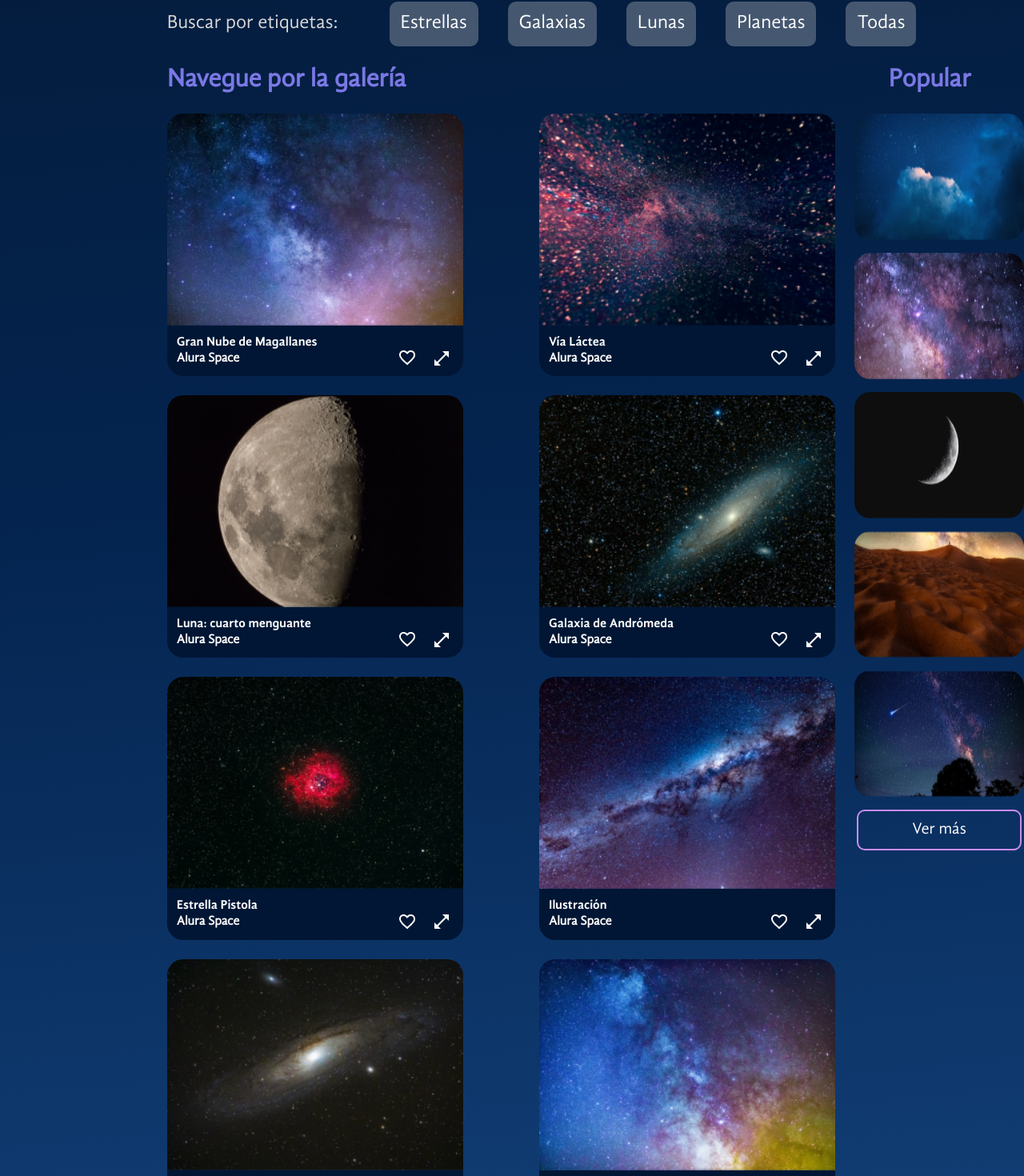
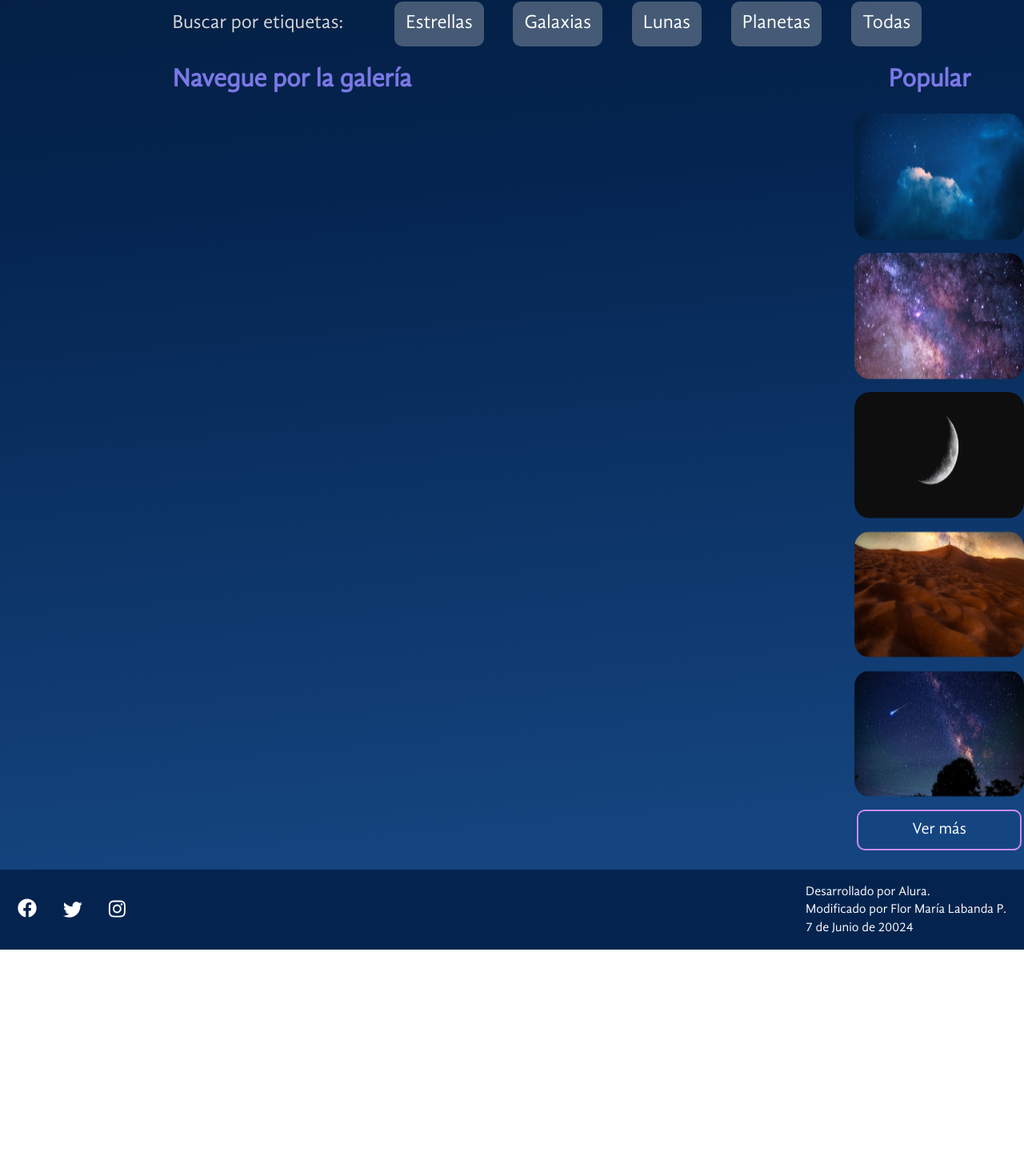
Before and after one commit to Mariq12/space-app-vite-hooks, a React (Vite) app: page / in a window 1280 px wide. Shown: the part 614-2084 px from the top of the page at 80% size. After the commit the page ends 1801 px from the top, so only its background shows below. Built offline with nearby package versions, Linux system fonts and the light colour scheme.

Commit message:
Eliminación del json de fotos

```diff
--- a/src/App.jsx
+++ b/src/App.jsx
@@ -5,7 +5,6 @@ import Sidebar from "./components/sidebar/Sidebar";
 import Banner from "./components/banner/Banner";
 import banner from "./assets/banner.png";
 import Gallery from "./components/gallery/Gallery";
-import photos from "./photos.json";
 import ModalZoom from "./components/modalZoom/ModalZoom";
 import { useState } from "react";
 import Footer from "./components/footer/Footer";
@@ -40,7 +39,7 @@ const GalleryContent = styled.section`
 
 const App = () => {
   const [filter, setFilter] = useState('');
-  const [photosGallery, setPhotosGallery] = useState(photos);
+  const [photosGallery, setPhotosGallery] = useState([]);
   const [selectedPhoto, setSelectedPhoto] = useState(null);
 
   const toggleFavorite = (photo) => {
--- a/src/photos.json
+++ /dev/null
@@ -1,72 +0,0 @@
-[
-  {
-    "titulo": "Gran Nube de Magallanes",
-    "fuente": "Alura Space",
-    "path": "/img/gallery/foto-1.png",
-    "id": "1",
-    "tagId": 2
-  },
-  {
-    "titulo": "Vía Láctea",
-    "fuente": "Alura Space",
-    "path": "/img/gallery/foto-2.png",
-    "id": "2",
-    "tagId": 2
-  },
-  {
-    "titulo": "Luna: cuarto menguante",
-    "fuente": "Alura Space",
-    "path": "/img/gallery/foto-3.png",
-    "id": "3",
-    "tagId": 3
-  },
-  {
-    "titulo": "Galaxia de Andrómeda",
-    "fuente": "Alura Space",
-    "path": "/img/gallery/foto-4.png",
-    "id": "4",
-    "tagId": 2
-  },
-  {
-    "titulo": "Estrella Pistola",
-    "fuente": "Alura Space",
-    "path": "/img/gallery/foto-5.png",
-    "id": "5",
-    "tagId": 1
-  },
-  {
-    "titulo": "Ilustración",
-    "fuente": "Alura Space",
-    "path": "/img/gallery/foto-6.png",
-    "id": "6",
-    "tagId": 4
-  },
-  {
-    "titulo": "Galaxia de Andrómeda",
-    "fuente": "Alura Space",
-    "path": "/img/gallery/foto-7.png",
-    "id": "7",
-    "tagId": 2
-  },
-  {
-    "titulo": "Ilustración",
-    "fuente": "Alura Space",
-    "path": "/img/gallery/foto-8.png",
-    "id": "8",
-    "tagId": 4
-  },
-  {
-    "titulo": "Cielo estrellado",
-    "fuente": "Alura Space",
-    "path": "/img/gallery/foto-9.png",
-    "id": "9",
-    "tagId": 1
-  },
-  {
-    "titulo": "Ilustración",
-    "fuente": "Alura Space",
-    "path": "/img/gallery/foto-10.png",
-    "id": "10",
-    "tagId": 1
-  }
-]
```
